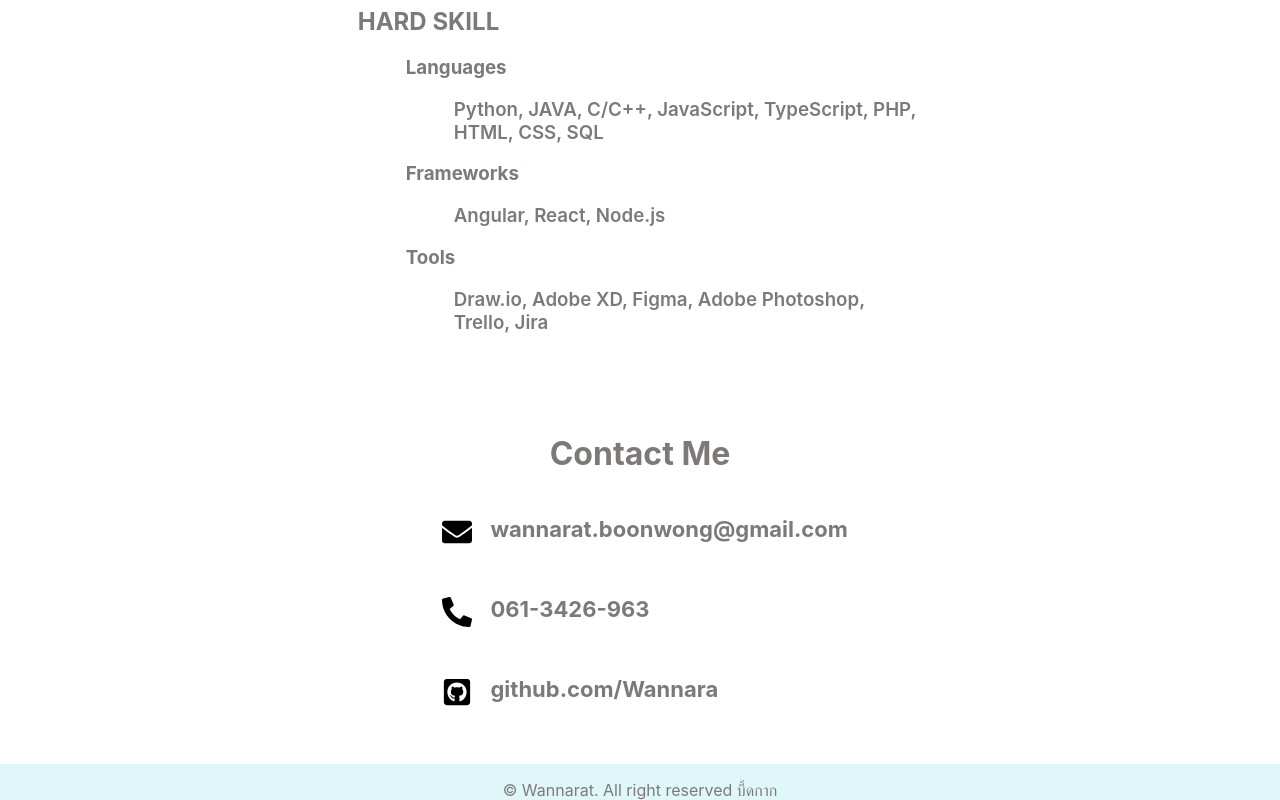
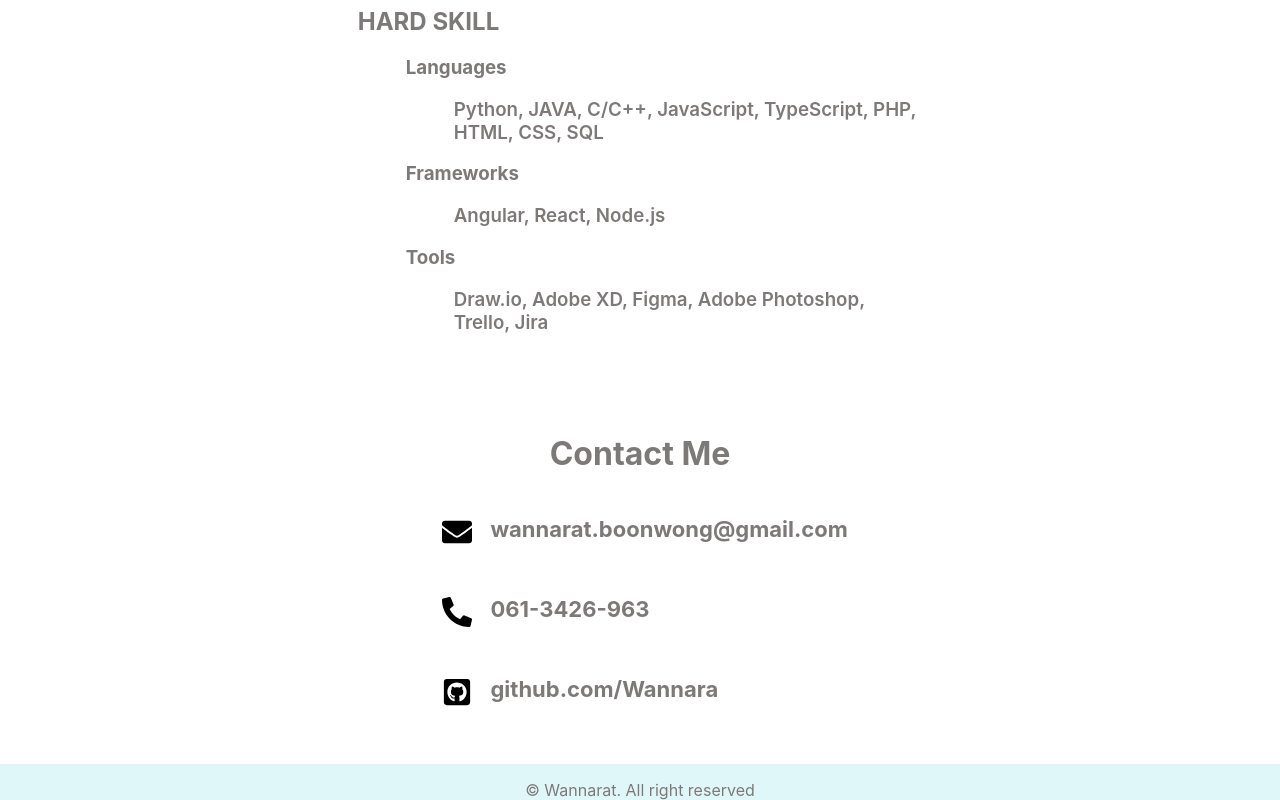
Before and after one commit to Wannara/Resume-for-job-interview, a React (Create React App) app in the folder resume-for-job-interview/: page / in a window 1280 px wide. Shown: the part 1295-2095 px from the top of the page. Built offline with nearby package versions, Linux system fonts and the light colour scheme.

Commit message:
delete-beedgag

```diff
--- a/resume-for-job-interview/src/App.js
+++ b/resume-for-job-interview/src/App.js
@@ -33,7 +33,7 @@ function App() {
           Learn React
         </a>
       </header> */}
-      <div className="footer">© Wannarat. All right reserved บี้ดกาก</div>
+      <div className="footer">© Wannarat. All right reserved</div>
     </div>
   )
 }
```
